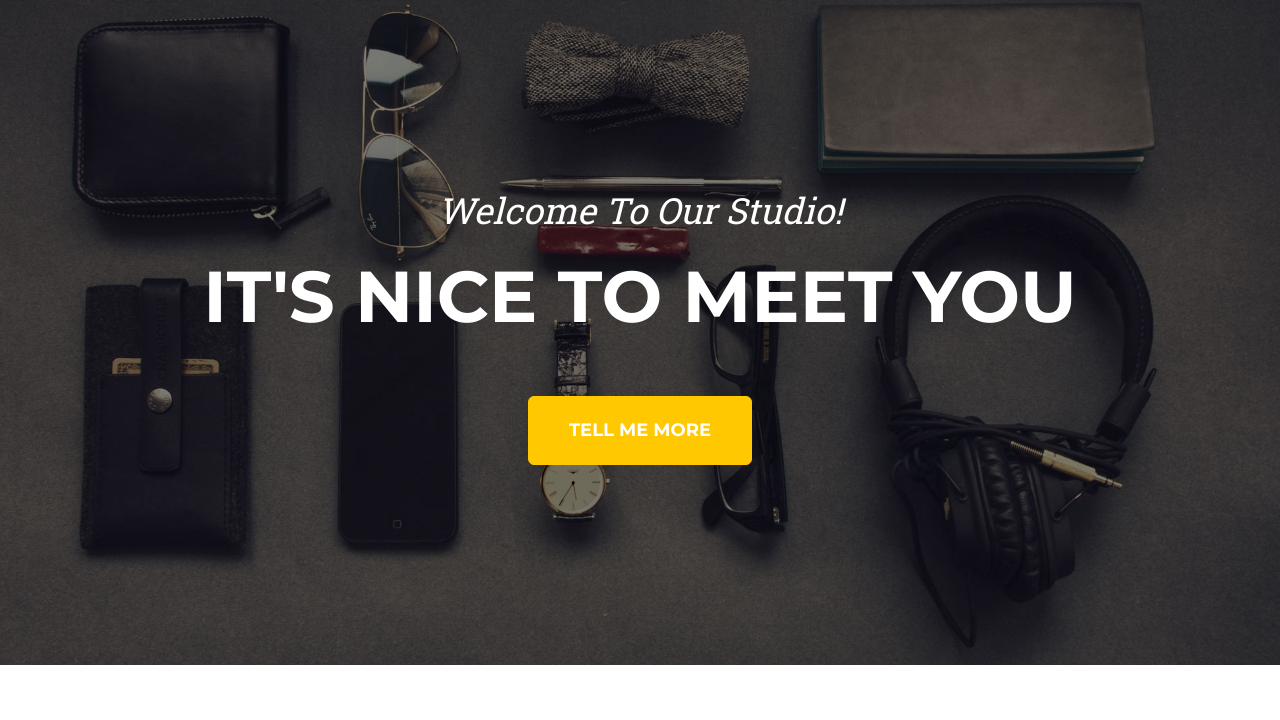
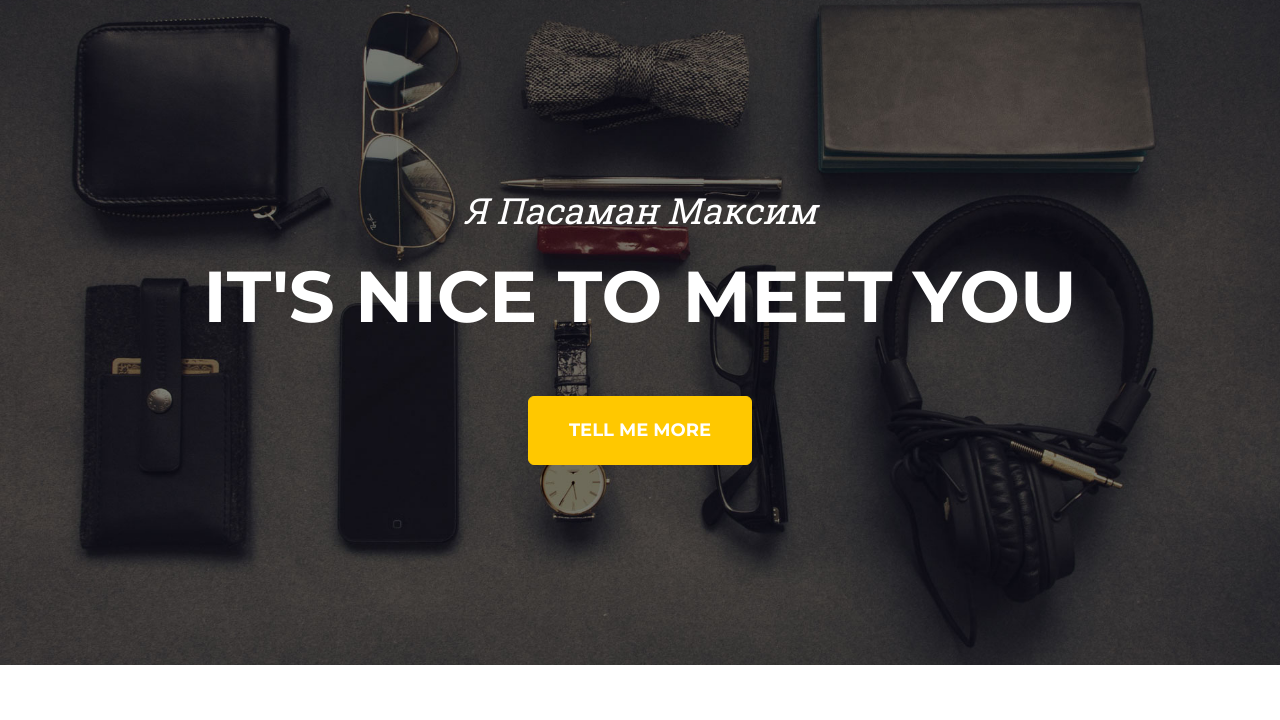
Before and after one commit to pasamanmag/samsung, a plain HTML site: page index.html in a window 1280 px wide. Shown: the part 80-800 px from the top of the page. Drawn offline with nearby package versions, Linux system fonts and the light colour scheme.

Commit message:
Update index.html

```diff
--- a/index.html
+++ b/index.html
@@ -39,7 +39,7 @@
         <!-- Masthead-->
         <header class="masthead">
             <div class="container">
-                <div class="masthead-subheading">Welcome To Our Studio!</div>
+                <div class="masthead-subheading">Я Пасаман Максим</div>
                 <div class="masthead-heading text-uppercase">It's Nice To Meet You</div>
                 <a class="btn btn-primary btn-xl text-uppercase" href="#services">Tell Me More</a>
             </div>
```
